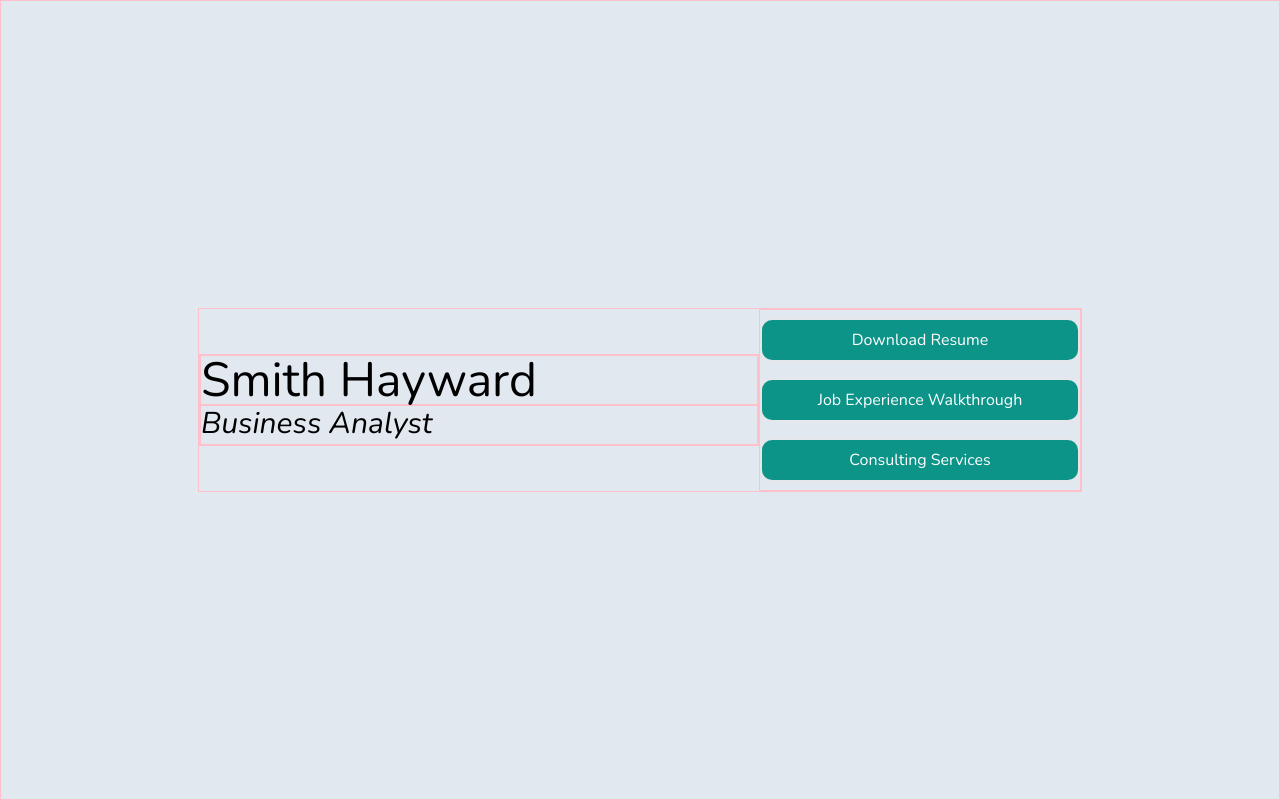
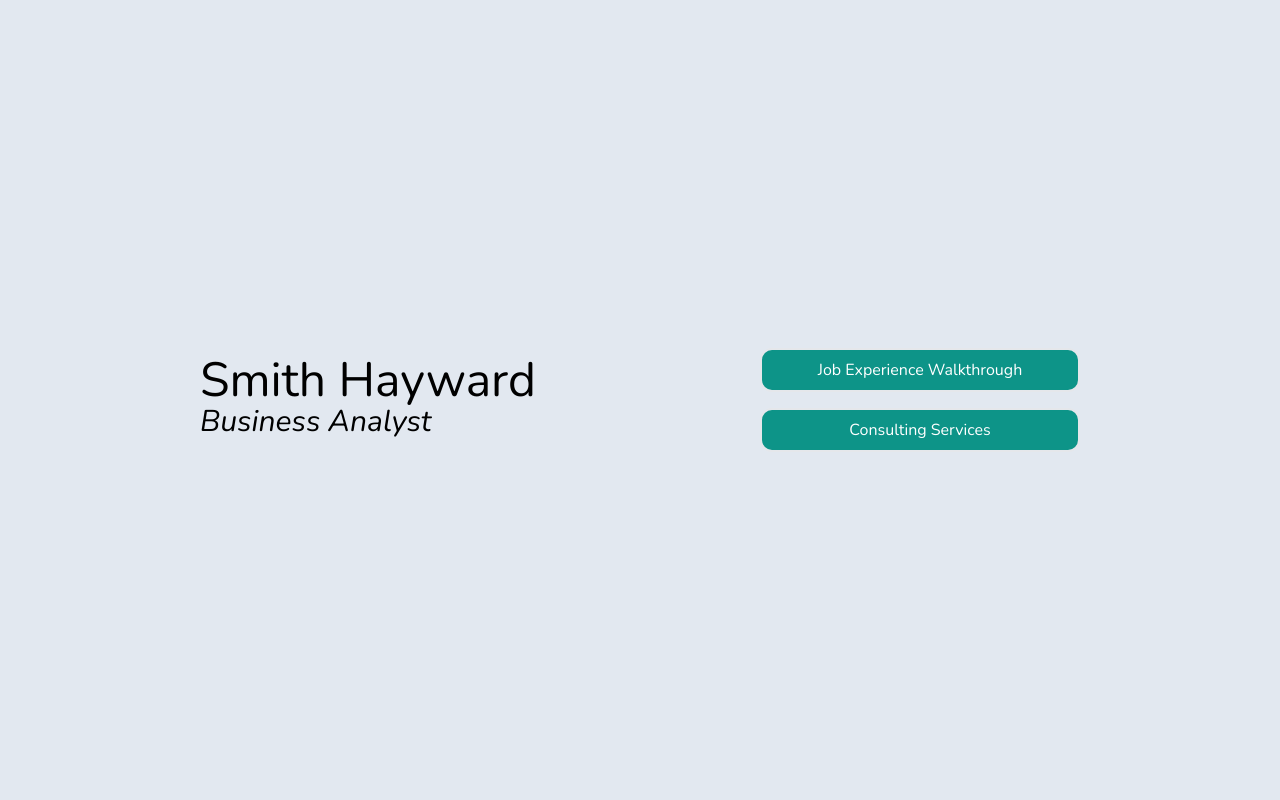
Before and after one commit to smithhayward/smithdoesstuff-com-svelte, a SvelteKit app: page / in a window 1280 px wide. Shown: the top 800 px of the page. Built offline with nearby package versions, Linux system fonts and the light colour scheme.

Commit message:
added more stuff

```diff
--- a/src/routes/+page.svelte
+++ b/src/routes/+page.svelte
@@ -32,9 +32,9 @@
     </div>
 
 <div class="flex flex-col my-6 sm:my-auto ">
-    <a href="/resume.pdf" class=" text-white my-2 text-center min-w-80 mx-auto p-2 px-4 rounded-xl bg-teal-600 border-2 hover:bg-teal-500 hover:border-2 hover:border-teal-900 hover:my-2 hover:text-[1.1em] hover:font-bold hover:text-black transition-all duration-300 " >
+    <!-- <a href="/resume.pdf" class=" text-white my-2 text-center min-w-80 mx-auto p-2 px-4 rounded-xl bg-teal-600 border-2 hover:bg-teal-500 hover:border-2 hover:border-teal-900 hover:my-2 hover:text-[1.1em] hover:font-bold hover:text-black transition-all duration-300 " >
         <button class="">
-            Download Resume</button></a>
+            Download Resume</button></a> -->
     <a href="#experience" class=" text-white my-2 text-center min-w-80 mx-auto p-2 px-4 rounded-xl bg-teal-600 border-2 hover:bg-teal-500 hover:border-2 hover:border-teal-900 hover:my-2 hover:text-[1.1em] hover:font-bold hover:text-black transition-all duration-300 " >
         <button class="">
             Job Experience Walkthrough</button></a>
@@ -62,6 +62,6 @@
 	*{ font-family: Nunito, Helvetica, sans-serif;}
 
 div {
-    border: 1px solid pink;
+    border: 0px solid pink;
 }
 </style>
```
